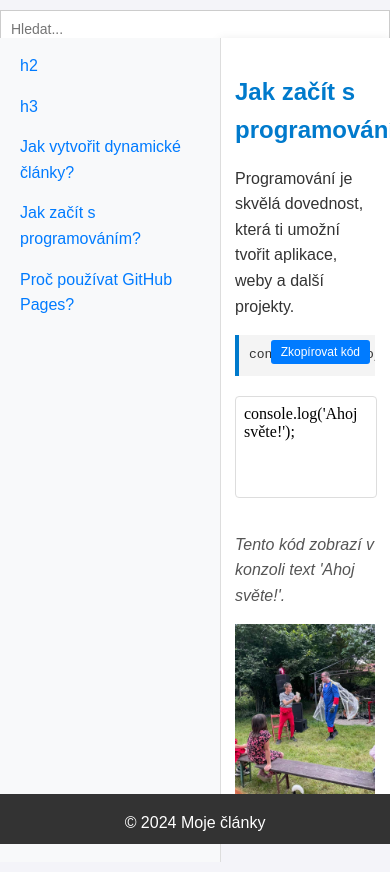
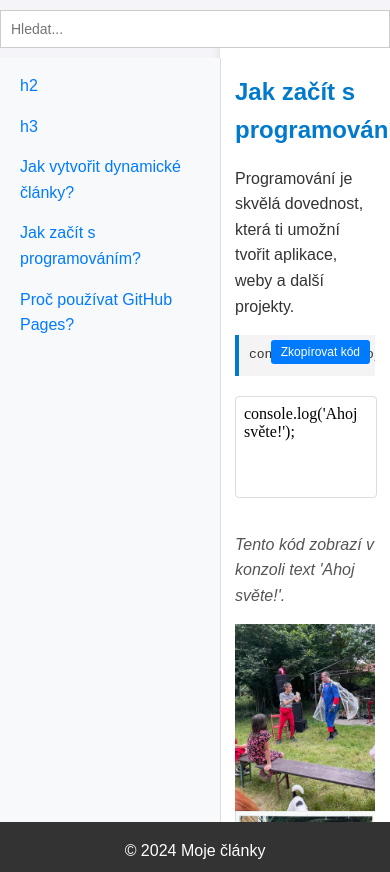
Before and after one commit to kevalam37/tahak, a plain HTML site: page index.html in a window 390 px wide. Before the commit the page ends 844 px from the top, so only its background shows below. Drawn offline with Linux system fonts and the light colour scheme.

Commit message:
úprava pro mobil

```diff
--- a/styles.css
+++ b/styles.css
@@ -45,6 +45,7 @@ header {
     max-width: 400px; /* Nebude přehnaně široké */
     display: block; /* Zajistí, že se správně vykreslí */
     margin: 10px auto; /* Vycentrování */
+    z-index: 1002;
 }
 
 /* Navigační menu */
@@ -57,7 +58,7 @@ nav#menu {
     overflow-y: auto;
     position: fixed; /* Fixní umístění zajistí, že bude stále vlevo */
     left: 0;
-    top: 40px;
+    top: 60px;
     bottom: 60px;
     z-index: 1000;
     margin-top: -2px;
@@ -70,8 +71,9 @@ main#clanky {
     box-shadow: 0 2px 10px rgba(0, 0, 0, 0.1);
     margin-left: 220px; /* Odsazení od menu */
     overflow-y: auto; /* Rolování pouze v tomto okně */
-    height: calc(100vh - 200px); /* Výška odečtená o vyhledávací pole */
+    height: calc(100vh - 60px); /* Výška odečtená o vyhledávací pole */
     margin-top: -20px;
+
 }
 
 /* Styl odkazů v menu */
```
